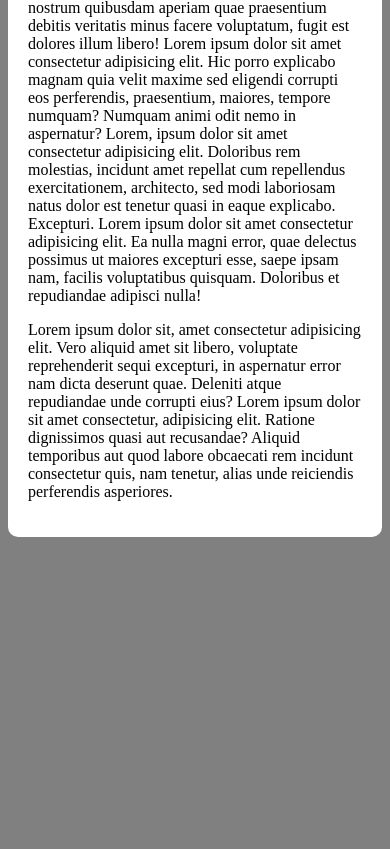
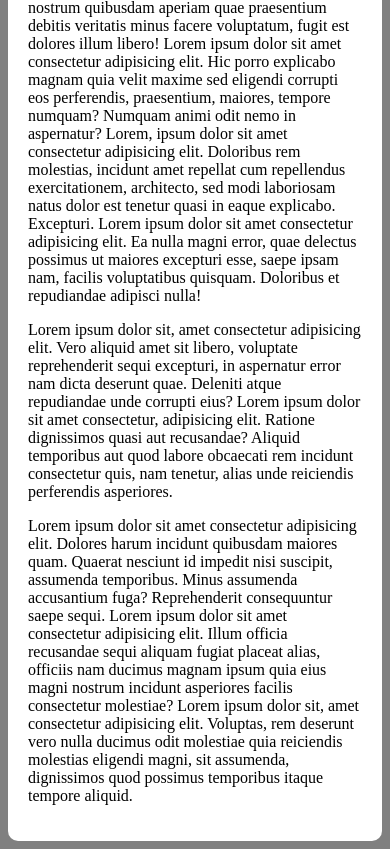
Before and after one commit to Jordankennedyfig/desafio010, a plain HTML site: page responsivo.html in a window 390 px wide. Shown: the part 984-1833 px from the top of the page. Before the commit the page ends 1529 px from the top, so only its background shows below. Drawn offline with Linux system fonts and the light colour scheme; files whose address does not match are found by name.

Commit message:
Update responsivo.html

```diff
--- a/responsivo.html
+++ b/responsivo.html
@@ -49,6 +49,9 @@
                 Lorem ipsum dolor sit amet consectetur, adipisicing elit. Ratione dignissimos quasi aut recusandae? Aliquid temporibus aut quod labore obcaecati rem incidunt consectetur quis, nam tenetur, alias unde reiciendis perferendis asperiores.
 
         </p>
+        <p>Lorem ipsum dolor sit amet consectetur adipisicing elit. Dolores harum incidunt quibusdam maiores quam. Quaerat nesciunt id impedit nisi suscipit, assumenda temporibus. Minus assumenda accusantium fuga? Reprehenderit consequuntur saepe sequi.
+            Lorem ipsum dolor sit amet consectetur adipisicing elit. Illum officia recusandae sequi aliquam fugiat placeat alias, officiis nam ducimus magnam ipsum quia eius magni nostrum incidunt asperiores facilis consectetur molestiae?
+            Lorem ipsum dolor sit, amet consectetur adipisicing elit. Voluptas, rem deserunt vero nulla ducimus odit molestiae quia reiciendis molestias eligendi magni, sit assumenda, dignissimos quod possimus temporibus itaque tempore aliquid.</p>
     </main>
 
 </body>
```
